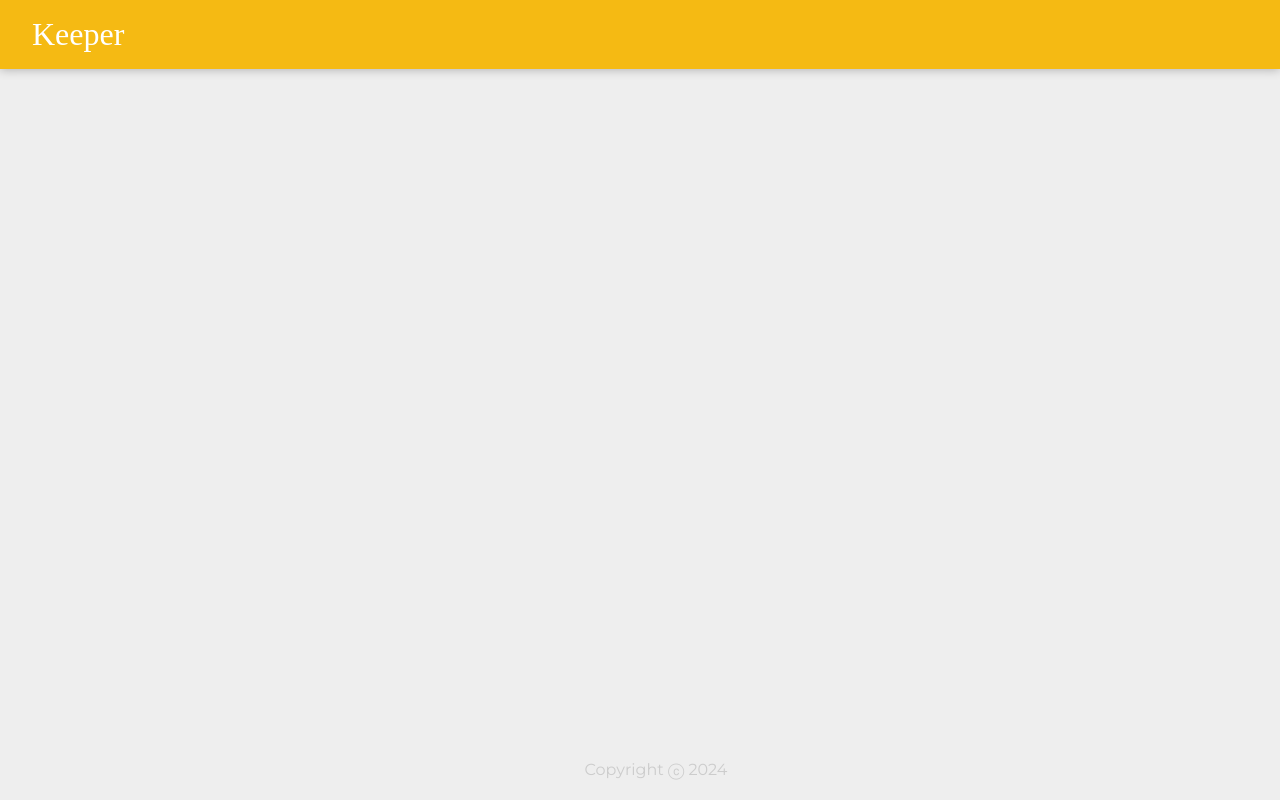
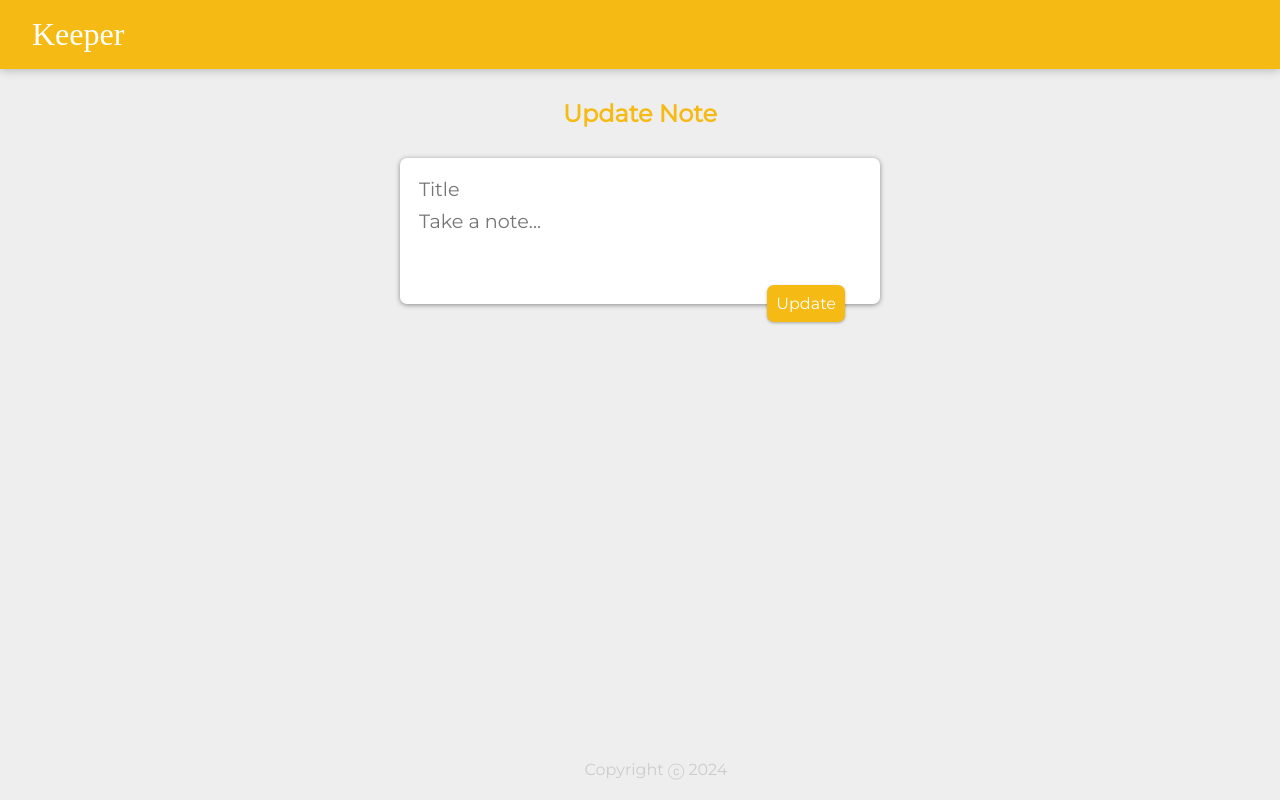
Before and after one commit to OnlyOnRucha/Keeper, a React (Vite) app in the folder client/: page /update-note in a window 1280 px wide. Built offline with nearby package versions, Linux system fonts and the light colour scheme; a web font is replaced by a local one.

Commit message:
before U & D functionality

```diff
--- a/client/src/components/App.jsx
+++ b/client/src/components/App.jsx
@@ -18,7 +18,7 @@ function App() {
 
         <Routes>
           <Route path="/" element={<Create />}/>
-          <Route path="/update-note/:id" element={<Update />}/>
+          <Route path="/update-note" element={<Update />}/>
           <Route path="/read-note" element={<Read />}/>
 
         </Routes>
--- a/client/src/components/Note.jsx
+++ b/client/src/components/Note.jsx
@@ -9,7 +9,7 @@ function Note(props) {
         <h1>{props.title}</h1>
         <p>{props.content}</p>
         <button className="del">DELETE</button>
-        <Link className="upd" to={`/read-note/${user._id}`}>UPDATE</Link>
+        <Link className="upd" to="/update-note">UPDATE</Link>
       </div>
     </div>
   );
--- a/client/src/components/Update.jsx
+++ b/client/src/components/Update.jsx
@@ -1,23 +1,7 @@
-import React, { useState, useEffect } from 'react';
+import React from 'react';
 import { Link } from "react-router-dom";
-import { useParams, useNavigate } from 'react-router-dom';
-
 
 const Update = () => {
-  const {id} = useParams(); //it wil extract the id from the URL and store it in the {id}
-  const [note, setNote] = useState({ title: '', content: ''});
-  const navigate = useNavigate();
-
-  useEffect(() => {
-    axios.post('http://localhost:3001/'+id, note)
-      .then(res =>  {
-      console.log(res)
-      navigate("/read-note")})
-      .catch(err => console.error(err));
-      setNote({ title: '', content: ''});
-    }, []);
-
-
   return (
     <div>
         <h2 className="heading">Update Note</h2>
@@ -25,7 +9,7 @@ const Update = () => {
             <input name="title" placeholder="Title" />
             <textarea name="content" placeholder="Take a note..." rows="3" />
             <Link className="addbtn" to="/read-note">Update</Link>
-
+            {console.log("hello")}
         </form>
     </div>
   )
```
